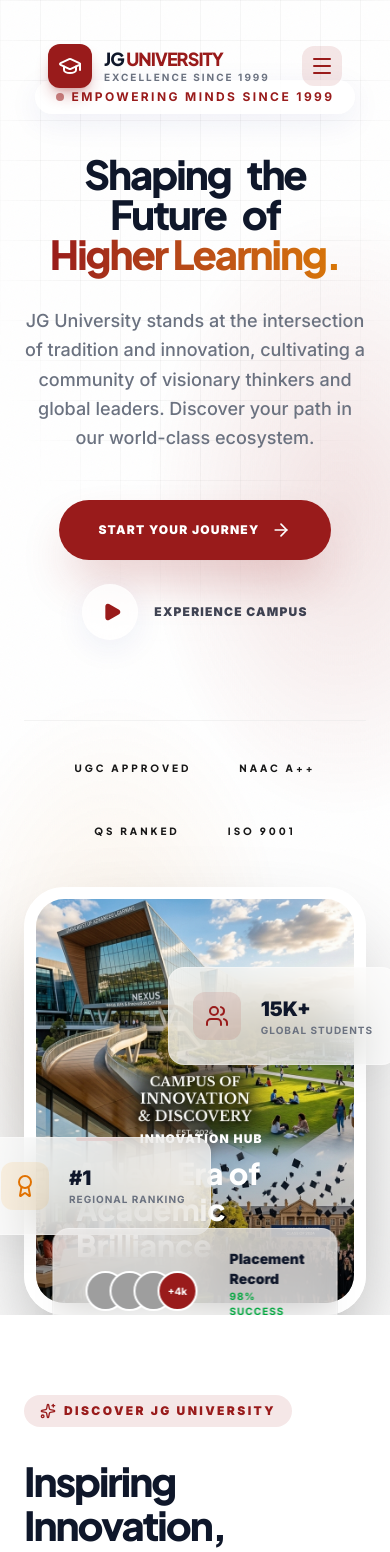
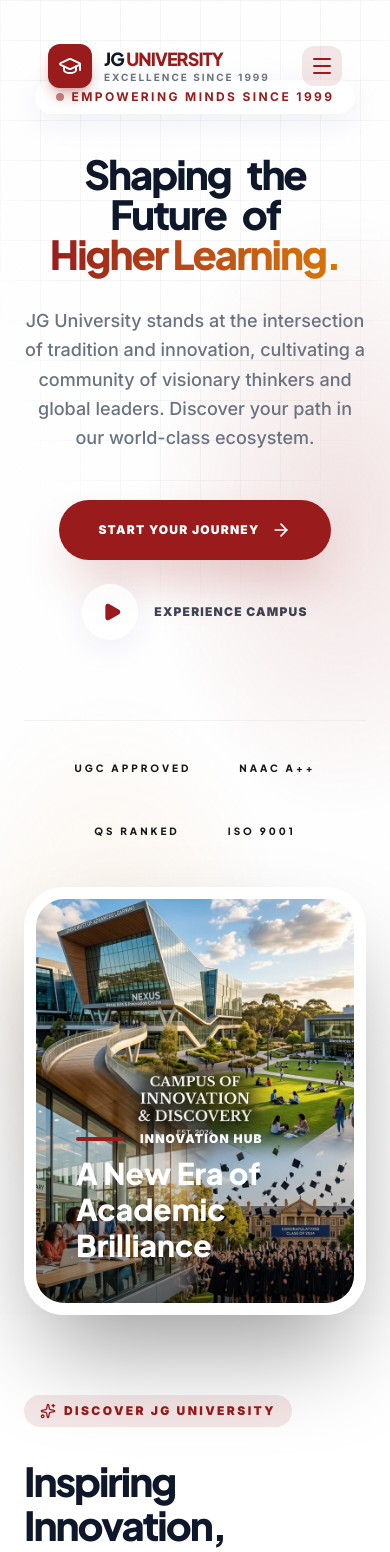
Before and after one commit to nikhil6393/jguni-redesign, a Next.js app: page / in a window 390 px wide. Shown: the top 1552 px of the page. Built offline with nearby package versions, Linux system fonts and the light colour scheme; grey boxes are pictures that could not be loaded.

Commit message:
Optimize mobile responsiveness, fix parallax scroll bugs, and update broken images

```diff
--- a/src/app/globals.css
+++ b/src/app/globals.css
@@ -40,6 +40,7 @@
     @apply antialiased selection:bg-primary/20 selection:text-primary font-sans;
     background: var(--background);
     color: var(--foreground);
+    overflow-x: clip;
   }
 
   /* Premium Scrollbar */
--- a/src/components/CampusLife.tsx
+++ b/src/components/CampusLife.tsx
@@ -9,14 +9,14 @@ import { cn } from "@/lib/utils";
 const CampusLife = () => {
   const images = [
     {
-      src: "https://images.unsplash.com/photo-1498243691581-b145c3f54a5a?auto=format&fit=crop&q=80&w=800",
+      src: "https://images.unsplash.com/photo-1562774053-701939374585?auto=format&fit=crop&q=80&w=800",
       alt: "Campus Architecture",
       title: "Iconic Landmarks",
       span: "md:col-span-2 md:row-span-2",
       icon: MapPin,
     },
     {
-      src: "https://images.unsplash.com/photo-1519389950473-47ba0277781c?auto=format&fit=crop&q=80&w=600",
+      src: "https://images.unsplash.com/photo-1522202176988-66273c2fd55f?auto=format&fit=crop&q=80&w=600",
       alt: "Student Collaboration",
       title: "Vibrant Hubs",
       span: "md:col-span-1 md:row-span-1",
@@ -30,14 +30,14 @@ const CampusLife = () => {
       icon: Coffee,
     },
     {
-      src: "https://images.unsplash.com/photo-1501503069356-3c6b82a17d89?auto=format&fit=crop&q=80&w=800",
+      src: "https://images.unsplash.com/photo-1511512578047-dfb367046420?auto=format&fit=crop&q=80&w=800",
       alt: "Cultural Events",
       title: "Cultural Life",
       span: "md:col-span-1 md:row-span-1",
       icon: Music,
     },
     {
-      src: "https://images.unsplash.com/photo-1461896836934-ffe607ba8211?auto=format&fit=crop&q=80&w=800",
+      src: "https://images.unsplash.com/photo-1517649763962-0c623066013b?auto=format&fit=crop&q=80&w=800",
       alt: "Sports",
       title: "Athletics",
       span: "md:col-span-1 md:row-span-1",
@@ -80,6 +80,7 @@ const CampusLife = () => {
               viewport={{ once: true }}
               className={cn(
                 "group relative rounded-[2.5rem] overflow-hidden cursor-pointer shadow-2xl",
+                i === 0 ? "h-[380px] md:h-auto" : "h-[260px] md:h-auto",
                 img.span
               )}
             >
--- a/src/components/Features.tsx
+++ b/src/components/Features.tsx
@@ -86,7 +86,7 @@ const Features = () => {
               whileInView={{ opacity: 1, y: 0 }}
               transition={{ duration: 0.6, delay: i * 0.1 }}
               viewport={{ once: true }}
-              className="group relative bg-white dark:bg-slate-900 p-10 rounded-[2.5rem] border border-slate-100 dark:border-slate-800 transition-all duration-500 hover:shadow-[0_40px_80px_-20px_rgba(0,0,0,0.1)] hover:-translate-y-2 overflow-hidden"
+              className="group relative bg-white dark:bg-slate-900 p-6 md:p-10 rounded-[2.5rem] border border-slate-100 dark:border-slate-800 transition-all duration-500 hover:shadow-[0_40px_80px_-20px_rgba(0,0,0,0.1)] hover:-translate-y-2 overflow-hidden"
             >
               {/* Card Hover Effect */}
               <div className="absolute top-0 right-0 w-32 h-32 bg-primary/5 rounded-full -mr-16 -mt-16 group-hover:scale-[3] transition-transform duration-700 -z-10" />
--- a/src/components/Hero.tsx
+++ b/src/components/Hero.tsx
@@ -12,9 +12,12 @@ const Hero = () => {
   const canvasRef = useRef<HTMLCanvasElement>(null);
   const containerRef = useRef<HTMLDivElement>(null);
 
-  const { scrollY } = useScroll();
-  const yVisual = useTransform(scrollY, [0, 500], [0, 150]);
-  const opacityVisual = useTransform(scrollY, [0, 400], [1, 0]);
+  const { scrollYProgress } = useScroll({
+    target: containerRef,
+    offset: ["start start", "end start"]
+  });
+
+  const yVisual = useTransform(scrollYProgress, [0, 1], [0, 50]);
 
   // Animated gradient mesh background with "Light Beams"
   useEffect(() => {
@@ -100,7 +103,7 @@ const Hero = () => {
   };
 
   return (
-    <section ref={containerRef} className="relative min-h-[110vh] flex items-center pt-20 overflow-hidden">
+    <section ref={containerRef} className="relative min-h-[110vh] flex items-center pt-20">
       <canvas ref={canvasRef} className="absolute inset-0 -z-20 w-full h-full pointer-events-none" />
 
       {/* Dynamic Grid Background */}
@@ -168,7 +171,7 @@ const Hero = () => {
         {/* Right Visuals */}
         <div className="relative">
           <motion.div
-            style={{ y: yVisual, opacity: opacityVisual }}
+            style={{ y: yVisual }}
             className="relative z-10 aspect-[4/5] rounded-[2.5rem] overflow-hidden shadow-[0_50px_100px_-20px_rgba(0,0,0,0.4)] border-[12px] border-white dark:border-slate-800"
           >
             <Image
@@ -195,7 +198,7 @@ const Hero = () => {
             initial={{ x: 100, opacity: 0 }}
             animate={{ x: 0, opacity: 1 }}
             transition={{ delay: 1, type: "spring" }}
-            className="absolute -right-8 top-20 z-20 glass-card p-6 rounded-2xl flex items-center gap-5 border-white/50 backdrop-blur-2xl"
+            className="hidden lg:flex absolute -right-8 top-20 z-20 glass-card p-6 rounded-2xl items-center gap-5 border-white/50 backdrop-blur-2xl"
           >
             <div className="w-12 h-12 rounded-xl bg-primary/10 flex items-center justify-center text-primary">
               <Users className="w-6 h-6" />
@@ -210,7 +213,7 @@ const Hero = () => {
             initial={{ x: -100, opacity: 0 }}
             animate={{ x: 0, opacity: 1 }}
             transition={{ delay: 1.2, type: "spring" }}
-            className="absolute -left-12 bottom-20 z-20 glass-card p-6 rounded-2xl flex items-center gap-5 border-white/50 backdrop-blur-2xl"
+            className="hidden lg:flex absolute -left-12 bottom-20 z-20 glass-card p-6 rounded-2xl items-center gap-5 border-white/50 backdrop-blur-2xl"
           >
             <div className="w-12 h-12 rounded-xl bg-amber-500/10 flex items-center justify-center text-amber-600">
               <Award className="w-6 h-6" />
@@ -225,7 +228,7 @@ const Hero = () => {
             initial={{ y: 50, opacity: 0 }}
             animate={{ y: 0, opacity: 1 }}
             transition={{ delay: 1.4, type: "spring" }}
-            className="absolute left-1/2 -translate-x-1/2 -bottom-10 z-20 glass-card px-8 py-5 rounded-2xl flex items-center gap-8 border-white/50 backdrop-blur-2xl"
+            className="hidden lg:flex absolute left-1/2 -translate-x-1/2 -bottom-10 z-20 glass-card px-8 py-5 rounded-2xl items-center gap-8 border-white/50 backdrop-blur-2xl"
           >
             <div className="flex -space-x-4">
               {[1, 2, 3].map((i) => (
--- a/src/components/Research.tsx
+++ b/src/components/Research.tsx
@@ -144,7 +144,7 @@ const Research = () => {
           >
             <div className="relative aspect-video rounded-[3rem] overflow-hidden shadow-2xl border-4 border-white">
               <Image
-                src="https://images.unsplash.com/photo-1573164713988-8665fc963095?auto=format&fit=crop&q=80&w=800"
+                src="https://images.pexels.com/photos/3735715/pexels-photo-3735715.jpeg?auto=compress&cs=tinysrgb&w=800"
                 alt="Research Lab"
                 fill
                 sizes="(max-width: 768px) 100vw, 50vw"
--- a/src/components/Testimonials.tsx
+++ b/src/components/Testimonials.tsx
@@ -57,7 +57,7 @@ const Testimonials = () => {
               whileInView={{ opacity: 1, y: 0 }}
               transition={{ duration: 0.6, delay: i * 0.1 }}
               viewport={{ once: true }}
-              className="glass-card p-10 rounded-[2.5rem] relative flex flex-col justify-between border-white/40 shadow-[0_20px_50px_rgba(0,0,0,0.05)] hover:shadow-[0_40px_80px_rgba(0,0,0,0.1)] transition-all duration-500 group"
+              className="glass-card p-6 md:p-10 rounded-[2.5rem] relative flex flex-col justify-between border-white/40 shadow-[0_20px_50px_rgba(0,0,0,0.05)] hover:shadow-[0_40px_80px_rgba(0,0,0,0.1)] transition-all duration-500 group"
             >
               <div className="absolute top-10 right-10 text-primary/10 group-hover:text-primary/20 transition-colors">
                 <Quote className="w-20 h-20" />
```
Also changed, not shown: src/components/About.tsx (+5 -5 lines), src/components/Programs.tsx (+6 -6 lines), .kombai/resources/image-1260053d-1.png (deleted).
